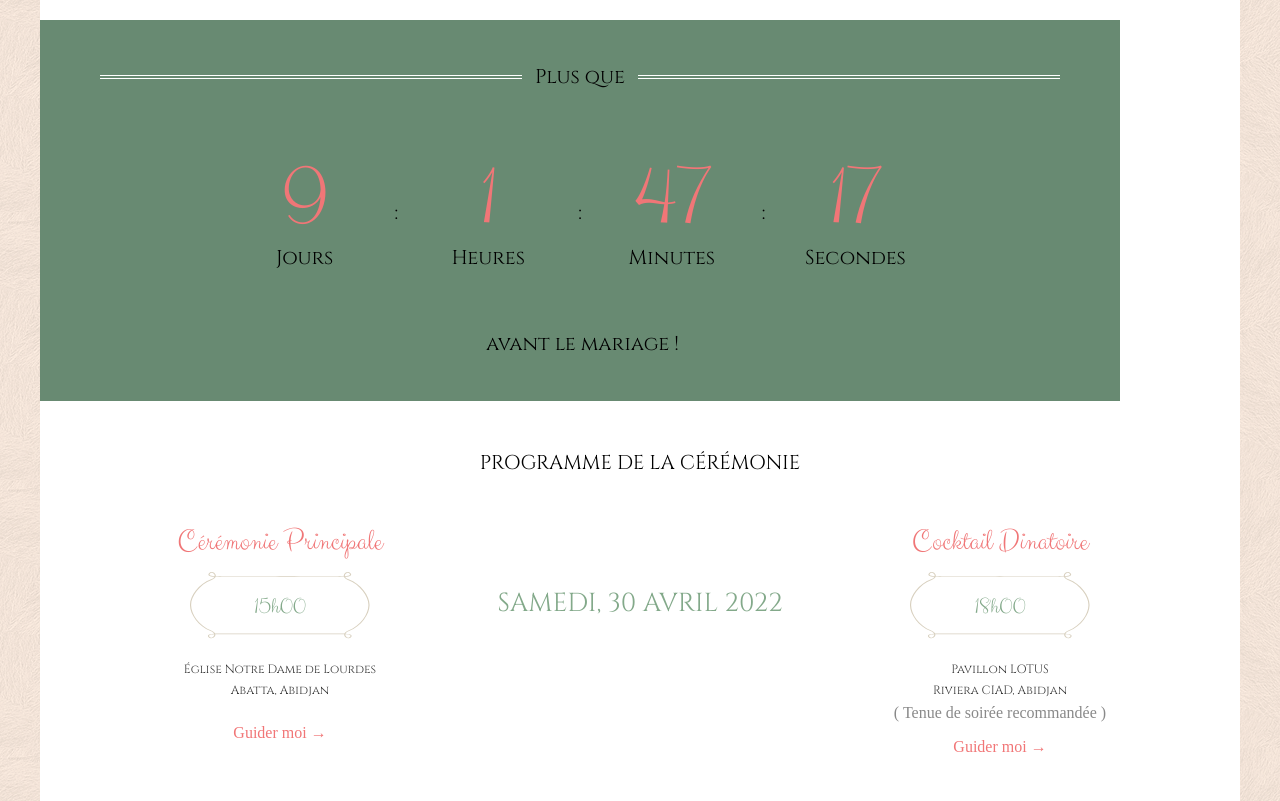
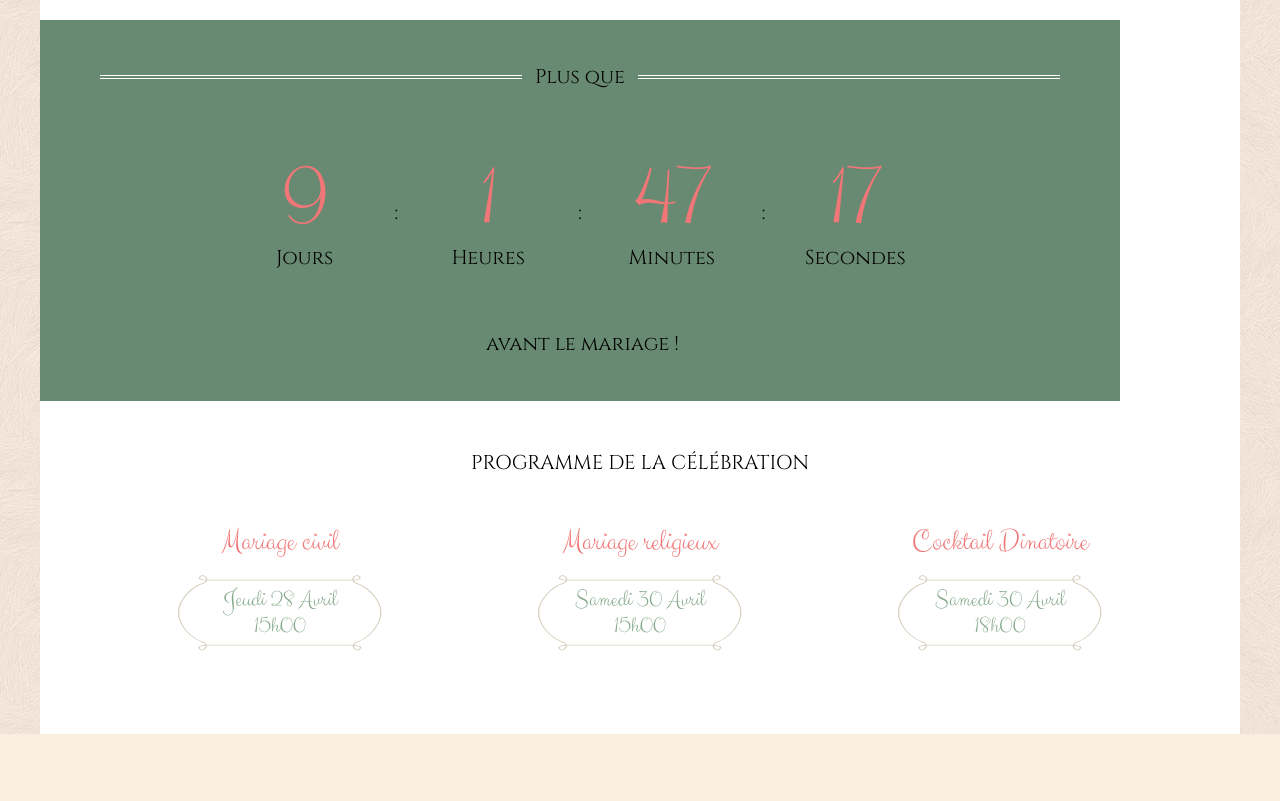
Before and after one commit to team-griot/wedding-judic, a website built with Parcel: page index.html in a window 1280 px wide. Shown: the part 1128-1929 px from the top of the page. After the commit the page ends 1862 px from the top, so only its background shows below. Built offline with nearby package versions, Linux system fonts and the light colour scheme; files whose address does not match are found by name.

Commit message:
feat(): remove place of event

```diff
--- a/index.html
+++ b/index.html
@@ -196,7 +196,7 @@
     </div>
     <div class="">
       <video style="width: 100%;height: 100%;margin: 0;padding: 0;vertical-align: bottom;" src="./assets/trailer.mp4"
-        muted loop autoplay></video>
+      autoplay loop muted playsinline></video>
       <!-- <div class="scroll-wrapper cursor-pointer">
         <div class="field">
           <span>scroll</span>
@@ -365,7 +365,7 @@
                               </div>
                             </div>
                             <!--  -->
-                            <div class="row mx-0 " style="margin: 0 -60px !important;">
+                            <div class="row mx-0 counter-wrapper">
                               <div style="padding-left: 60px;  padding-right: 60px;"
                                 class="timer-wrapper wpv-grid grid-1-1 wpv-first-level first has-background extended animation-fade-in animation-ended animated-active">
                                 <div class="extended-column-inner">
@@ -408,10 +408,14 @@
                               </div>
                             </div>
                             <div class="push" style="height:40px"></div>
-                            <h2 style="text-align: center;">PROGRAMME DE LA CÉRÉMONIE<div class="push"
+                            <h2 style="text-align: center; padding: 0 1rem;">PROGRAMME DE LA CÉLÉBRATION<div class="push"
                                 style="height:30px">
                               </div>
                             </h2>
+                            <!-- <div class="row">
+                                <div class="push" style="height:60px;color: #83a98a;"></div>
+                                <h1 style="text-align: center;color: #83a98a;">SAMEDI, 30 AVRIL 2022</h1>
+                            </div> -->
                             <div class="row ">
                               <div
                                 class="wpv-grid grid-1-3 wpv-first-level first unextended animation-from-left animation-ended animated-active"
@@ -421,12 +425,12 @@
                                   style="text-align:center;">
                                   <div class="services-inside">
                                     <h3 class="services-title">
-                                      <a href="#" title="Cérémonie principale">Cérémonie Principale</a>
+                                      <a href="#" title="Cérémonie principale">Mariage civil</a>
                                     </h3>
-                                    <h4 class="services-main-info">15h00</h4>
+                                    <h4 class="services-main-info">Jeudi 28 Avril<br>15h00</h4>
                                     <div class="services-content">
-                                      <h5>Église Notre Dame de Lourdes</h5>
-                                      <h5>Abatta, Abidjan</h5>
+                                      <!-- <h5>Église Notre Dame de Lourdes</h5> -->
+                                      <!-- <h5>Abatta, Abidjan</h5> -->
                                       <!-- <div class="push" style="height:20px"></div>
                                       Lorem ipsum dolor sit amet,
                                       consectetur
@@ -434,15 +438,11 @@
                                       aliqua. Ut enim ad consequatur quis nostrud exercitation ullamco laboris nisi ut
                                       aliquip ex ea commodo consequat…  -->
                                       <div class="push" style="height:20px"></div>
-                                      <a href="https://goo.gl/maps/gvUsftdDXCUCx4nTA" target="_blank">Guider moi →</a>
+                                      <!-- <a href="https://goo.gl/maps/gvUsftdDXCUCx4nTA" target="_blank">Guider moi →</a> -->
                                       <p></p>
                                     </div>
                                   </div>
                                 </div>
-                              </div>
-                              <div class="grid-1-3">
-                                <div class="push" style="height:60px;color: #83a98a;"></div>
-                                <h1 style="text-align: center;color: #83a98a;">SAMEDI, 30 AVRIL 2022</h1>
                               </div>
                               <!-- <div
                                 class="wpv-grid grid-1-3 wpv-first-level unextended animation-fade-in animation-ended animated-active"
@@ -470,20 +470,43 @@
                                   style="text-align:center;">
                                   <div class="services-inside">
                                     <h3 class="services-title">
-                                      <a href="#" title="Wedding Party">Cocktail Dinatoire</a>
+                                      <a href="#" title="Wedding Party">Mariage religieux</a>
                                     </h3>
-                                    <h4 class="services-main-info">18h00</h4>
-                                    <div class="services-content">
+                                    <h4 class="services-main-info">Samedi 30 Avril<br>15h00</h4>
+                                    <!-- <div class="services-content">
                                       <h5>Pavillon LOTUS</h5>
                                       <h5>Riviera CIAD, Abidjan</h5>
                                       ( Tenue de soirée recommandée )
                                       <div class="push" style="height:15px"></div>
                                       <a href="https://goo.gl/maps/Ku8Bru83aafnb11N7" target="_blank">Guider moi →</a>
                                       <p></p>
-                                    </div>
+                                    </div> -->
                                   </div>
                                 </div>
                               </div>
+                              <!--  -->
+                              <div
+                              class="wpv-grid grid-1-3 wpv-first-level unextended animation-from-right animation-ended animated-active"
+                              style="padding-top:0px;padding-bottom:0px"
+                              id="wpv-column-fdd11cbe0ac42076608d12282f17ac03">
+                              <div class="services clearfix fullimage no-image no-icon has-button "
+                                style="text-align:center;">
+                                <div class="services-inside">
+                                  <h3 class="services-title">
+                                    <a href="#" title="Wedding Party">Cocktail Dinatoire</a>
+                                  </h3>
+                                  <h4 class="services-main-info">Samedi 30 Avril<br>18h00</h4>
+                                  <!-- <div class="services-content">
+                                    <h5>Pavillon LOTUS</h5>
+                                    <h5>Riviera CIAD, Abidjan</h5>
+                                    ( Tenue de soirée recommandée )
+                                    <div class="push" style="height:15px"></div>
+                                    <a href="https://goo.gl/maps/Ku8Bru83aafnb11N7" target="_blank">Guider moi →</a>
+                                    <p></p>
+                                  </div> -->
+                                </div>
+                              </div>
+                            </div>
                             </div>
                             <!-- <div class="row ">
                               <div
--- a/src/scss/style.scss
+++ b/src/scss/style.scss
@@ -1006,13 +1006,18 @@ html.csstransitions .row > div.animated-active {
   flex: 1 1 auto;
 }
 .services .services-main-info {
-  background: url("../../assets/img/frame-time.webp") no-repeat;
-  background-image: url("../../assets/img/frame-time.svg"), none;
-  background-size: contain;
-  padding: 20px 30px;
-  margin: 0.6em 0;
-  display: inline-block;
-  min-width: 5em;
+    background: url("../../assets/img/frame-time.webp") no-repeat;
+    background-image: url("../../assets/img/frame-time.svg"), none;
+    background-size: contain;
+    padding: 15px 30px;
+    margin: 0.6em 0;
+    display: inline-block;
+    min-width: 6em !important;
+    background-repeat: no-repeat !important;
+    background-position: center !important;
+    line-height: 1.1 !important;
+
+
 }
 ::selection {
   background: #ddd;
@@ -1040,6 +1045,9 @@ html.csstransitions .row > div.animated-active {
   bottom: 0;
   left: 0;
 }
+.counter-wrapper {
+  margin: 0 -60px !important;
+}
 
 // @ilphryn MEDIA QUERY FOR RESPONSIVCE
 
@@ -1058,6 +1066,12 @@ html.csstransitions .row > div.animated-active {
 }
 
 @media (max-width: 479px) {
+  .counter-wrapper {
+    margin: 0 -30px !important;
+  }
+  .wpv-countdown .wpvc-sep {
+    display: none;
+  }
   .responsive-layout .main-menu {
     clear: both;
     float: left;
```
